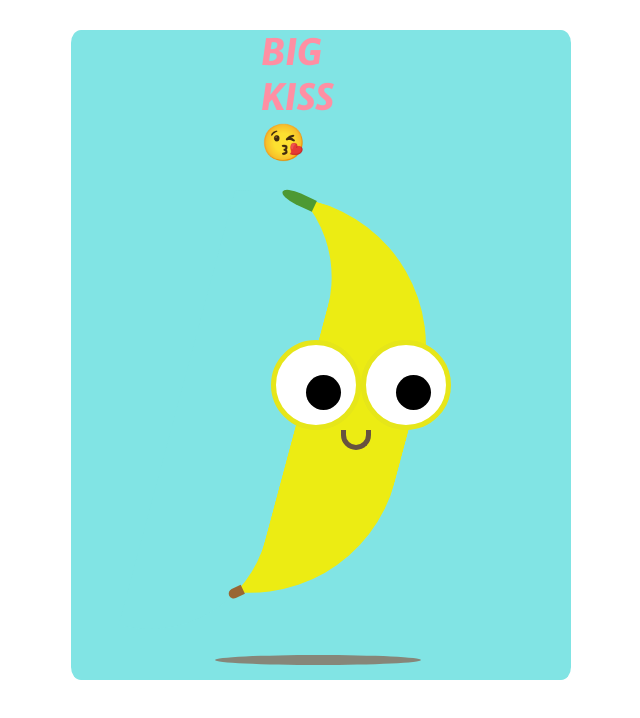
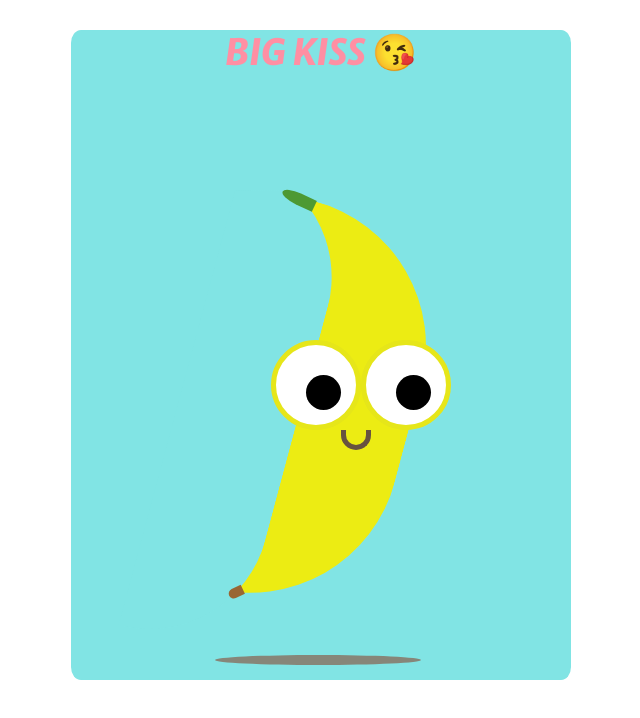
Before and after one commit to snowrain824/snowrain824.github.io, a plain HTML site: page 4APE/banana.html in a window 1280 px wide. Shown: the whole page, without its empty margins (319-959 px from the left). Drawn offline with Linux system fonts and the light colour scheme.

Commit message:
Update banana.css

```diff
--- a/4APE/banana.css
+++ b/4APE/banana.css
@@ -181,7 +181,7 @@
     position: absolute;
     color: #ff8fa3;
     font-size: 36px;
-    text-align: top;
-    width: 120px;
+    text-align: center;
+    width: 200px;
     top: 30px;
 }
```
